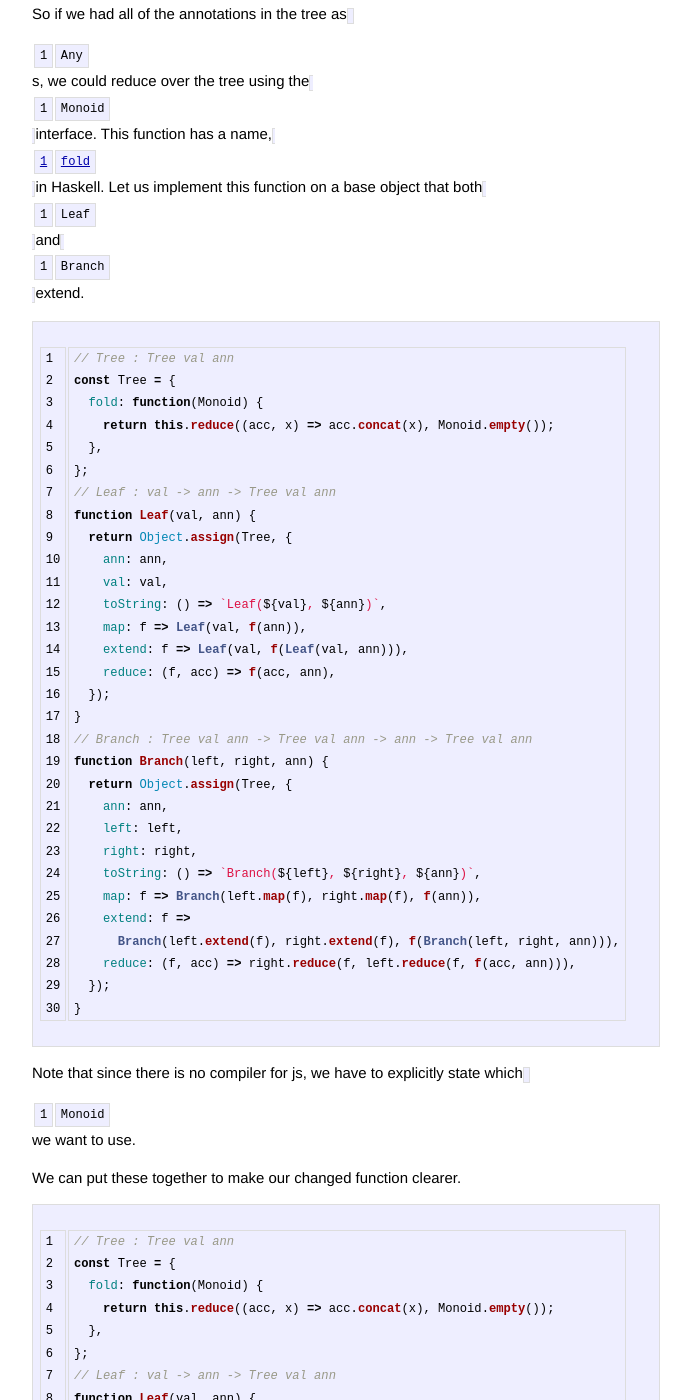
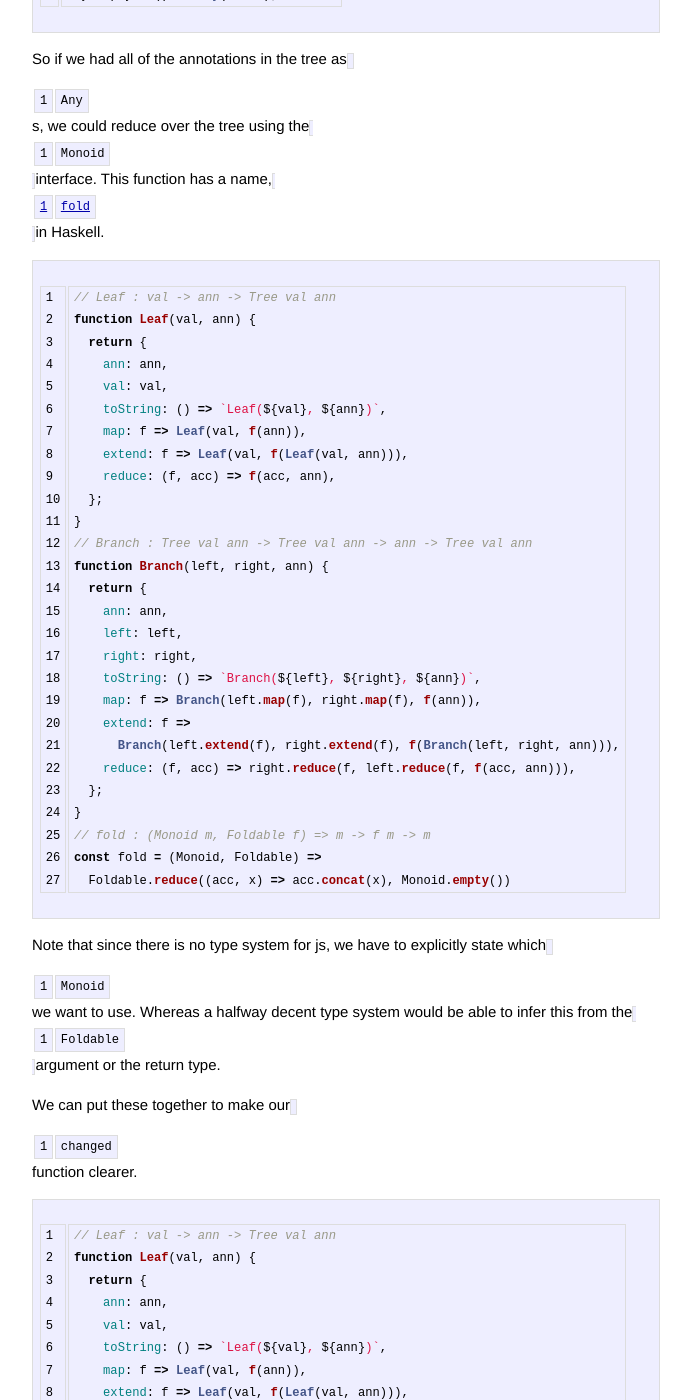
Before and after one commit to joneshf/joneshf.github.io, a Jekyll site: the page built from _posts/2015-12-31-Comonads-Monoids-and-Trees.md, in a window 1280 px wide and 1400 px high, scrolled down 10499 px. Shown: the whole window, without its empty margins (294-985 px from the left). Built offline with Jekyll 4.4.1, drawn with Linux system fonts in a browser that asks for light colours; Markdown is read by kramdown in place of the engine named in the settings; some of the changed text lies outside the part shown.

Commit message:
Fix typos and show initial `b2`

````diff
--- a/_posts/2015-12-31-Comonads-Monoids-and-Trees.md
+++ b/_posts/2015-12-31-Comonads-Monoids-and-Trees.md
@@ -342,7 +342,7 @@ Seems like it works.
 Now we can use this in our implementation.
 
 Remember the implementation of `extend`,
-It takes the entire tree and passes it to the given function.
+it takes the entire tree and passes it to the given function.
 The given function takes this tree and returns a single value.
 This is exactly what `reduce` does.
 So we can pass our `changed` function to `extend` and it will annotate the tree with its own changes.
@@ -391,29 +393,22 @@ Any.empty = () => Any(false);
 So if we had all of the annotations in the tree as `Any`s,
 we could reduce over the tree using the `Monoid` interface.
 This function has a name, [`fold`][fold] in Haskell.
-Let us implement this function on a base object that both `Leaf` and `Branch` extend.
 
 ```js
-// Tree : Tree val ann
-const Tree = {
-  fold: function(Monoid) {
-    return this.reduce((acc, x) => acc.concat(x), Monoid.empty());
-  },
-};
 // Leaf : val -> ann -> Tree val ann
 function Leaf(val, ann) {
-  return Object.assign(Tree, {
+  return {
     ann: ann,
     val: val,
     toString: () => `Leaf(${val}, ${ann})`,
     map: f => Leaf(val, f(ann)),
     extend: f => Leaf(val, f(Leaf(val, ann))),
     reduce: (f, acc) => f(acc, ann),
-  });
+  };
 }
 // Branch : Tree val ann -> Tree val ann -> ann -> Tree val ann
 function Branch(left, right, ann) {
-  return Object.assign(Tree, {
+  return {
     ann: ann,
     left: left,
     right: right,
@@ -422,36 +417,34 @@ function Branch(left, right, ann) {
     extend: f =>
       Branch(left.extend(f), right.extend(f), f(Branch(left, right, ann))),
     reduce: (f, acc) => right.reduce(f, left.reduce(f, f(acc, ann))),
-  });
+  };
 }
+// fold : (Monoid m, Foldable f) => m -> f m -> m
+const fold = (Monoid, Foldable) =>
+  Foldable.reduce((acc, x) => acc.concat(x), Monoid.empty())
 ```
 
-Note that since there is no compiler for js,
+Note that since there is no type system for js,
 we have to explicitly state which `Monoid` we want to use.
+Whereas a halfway decent type system would be able to infer this from the `Foldable` argument or the return type.
 
-We can put these together to make our changed function clearer.
+We can put these together to make our `changed` function clearer.
 
 ```js
-// Tree : Tree val ann
-const Tree = {
-  fold: function(Monoid) {
-    return this.reduce((acc, x) => acc.concat(x), Monoid.empty());
-  },
-};
 // Leaf : val -> ann -> Tree val ann
 function Leaf(val, ann) {
-  return Object.assign({
+  return {
     ann: ann,
     val: val,
     toString: () => `Leaf(${val}, ${ann})`,
     map: f => Leaf(val, f(ann)),
     extend: f => Leaf(val, f(Leaf(val, ann))),
     reduce: (f, acc) => f(acc, ann),
-  }, Tree);
+  };
 }
 // Branch : Tree val ann -> Tree val ann -> ann -> Tree val ann
 function Branch(left, right, ann) {
-  return Object.assign({
+  return {
     ann: ann,
     left: left,
     right: right,
@@ -460,7 +453,7 @@ function Branch(left, right, ann) {
     extend: f =>
       Branch(left.extend(f), right.extend(f), f(Branch(left, right, ann))),
     reduce: (f, acc) => right.reduce(f, left.reduce(f, f(acc, ann))),
-  }, Tree);
+  };
 }
 // Any : Bool -> Any
 function Any(bool) {
@@ -470,8 +463,11 @@ function Any(bool) {
   };
 }
 Any.empty = () => Any(false);
+// fold : (Monoid m, Foldable f) => m -> f m -> m
+const fold = (Monoid, Foldable) =>
+  Foldable.reduce((acc, x) => acc.concat(x), Monoid.empty())
 // changed : Tree val Bool -> Bool
-const changed = tree => tree.map(Any).fold(Any).bool;
+const changed = tree => fold(Any, tree.map(Any)).bool;
 ```
 
 And we can see it in action:
@@ -497,33 +495,21 @@ We are iterating the tree twice, when before we iterated it once.
 We can make this have the same efficiency as before if we look for more help from Haskell.
 There is a function [`foldMap`][foldMap] that does exactly these two iterations in one go.
 
-Let us add this to our `Tree` object.
-
 ```js
-const R = require('ramda');
-// Tree : Tree val ann
-const Tree = {
-  fold: function(Monoid) {
-    return this.reduce((acc, x) => acc.concat(x), Monoid.empty());
-  },
-  foldMap: R.curry(function(Monoid, f) {
-    return this.reduce((acc, x) => acc.concat(f(x)), Monoid.empty());
-  }),
-};
 // Leaf : val -> ann -> Tree val ann
 function Leaf(val, ann) {
-  return Object.assign({
+  return {
     ann: ann,
     val: val,
     toString: () => `Leaf(${val}, ${ann})`,
     map: f => Leaf(val, f(ann)),
     extend: f => Leaf(val, f(Leaf(val, ann))),
     reduce: (f, acc) => f(acc, ann),
-  }, Tree);
+  };
 }
 // Branch : Tree val ann -> Tree val ann -> ann -> Tree val ann
 function Branch(left, right, ann) {
-  return Object.assign({
+  return {
     ann: ann,
     left: left,
     right: right,
@@ -532,7 +518,7 @@ function Branch(left, right, ann) {
     extend: f =>
       Branch(left.extend(f), right.extend(f), f(Branch(left, right, ann))),
     reduce: (f, acc) => right.reduce(f, left.reduce(f, f(acc, ann))),
-  }, Tree);
+  };
 }
 // Any : Bool -> Any
 function Any(bool) {
@@ -542,12 +528,63 @@ function Any(bool) {
   };
 }
 Any.empty = () => Any(false);
+// fold : (Monoid m, Foldable f) => m -> f m -> m
+const fold = (Monoid, Foldable) =>
+  Foldable.reduce((acc, x) => acc.concat(x), Monoid.empty())
+// foldMap : (Monoid m, Foldable f) => m -> (a -> m) -> f a -> m
+const foldMap = (Monoid, f, Foldable) =>
+  Foldable.reduce((acc, x) => acc.concat(f(x)), Monoid.empty())
 // changed : Tree val Bool -> Bool
-const changed = tree => tree.foldMap(Any, Any).bool;
+const changed = tree => foldMap(Any, Any, tree).bool;
 ```
 
-The fact that we pass `Any` twice is an unfortunate side effect of
-not having a compiler to take care of this kind of boiler plate for us.
+The fact that we pass `Any` twice is a coincidence that we are using the `Any` function as the `Monoid` and also to create our value.
+We are not forced to pass the exact same value to both parameters.
+
+`fold` and `foldMap` look almost identical.
+We can actually write `fold` in terms of `foldMap` by passing the identity function to `foldMap`.
+
+```js
+// Leaf : val -> ann -> Tree val ann
+function Leaf(val, ann) {
+  return {
+    ann: ann,
+    val: val,
+    toString: () => `Leaf(${val}, ${ann})`,
+    map: f => Leaf(val, f(ann)),
+    extend: f => Leaf(val, f(Leaf(val, ann))),
+    reduce: (f, acc) => f(acc, ann),
+  };
+}
+// Branch : Tree val ann -> Tree val ann -> ann -> Tree val ann
+function Branch(left, right, ann) {
+  return {
+    ann: ann,
+    left: left,
+    right: right,
+    toString: () => `Branch(${left}, ${right}, ${ann})`,
+    map: f => Branch(left.map(f), right.map(f), f(ann)),
+    extend: f =>
+      Branch(left.extend(f), right.extend(f), f(Branch(left, right, ann))),
+    reduce: (f, acc) => right.reduce(f, left.reduce(f, f(acc, ann))),
+  };
+}
+// Any : Bool -> Any
+function Any(bool) {
+  return {
+    bool: bool,
+    concat: a => Any(bool || a.bool),
+  };
+}
+Any.empty = () => Any(false);
+// foldMap : (Monoid m, Foldable f) => m -> (a -> m) -> f a -> m
+const foldMap = (Monoid, f, Foldable) =>
+  Foldable.reduce((acc, x) => acc.concat(f(x)), Monoid.empty())
+// fold : (Monoid m, Foldable f) => m -> f m -> m
+const fold = (Monoid, Foldable) => foldMap(Monoid, x => x, Foldable));
+// changed : Tree val Bool -> Bool
+const changed = tree => foldMap(Any, Any, tree).bool;
+```
 
 Once again, we can see it in action:
 
````
Also changed, not shown: other parts of _posts/2015-12-31-Comonads-Monoids-and-Trees.md (+6 -0 lines).
